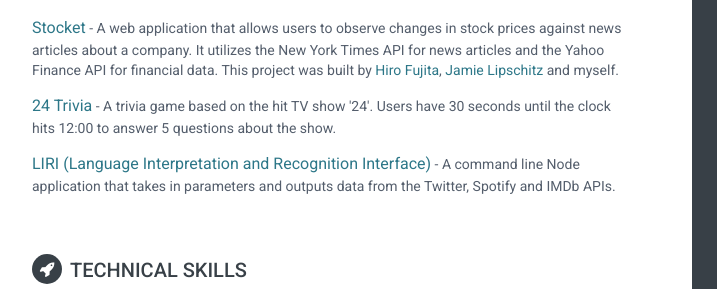
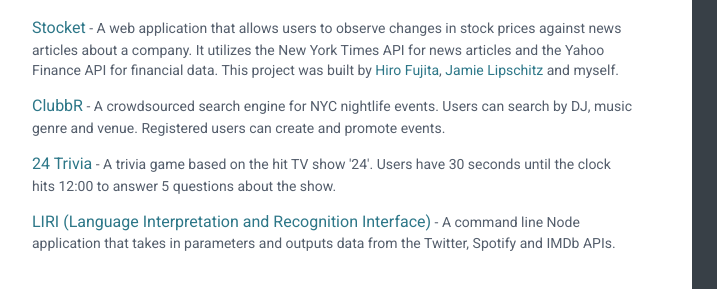
Before and after one commit to RyanSy/ryansy.github.io, a plain HTML site: page index.html in a window 1280 px wide. Shown: the part 338-627 px from the top of the page, 188-905 px from the left. Drawn offline with Linux system fonts and the light colour scheme.

Commit message:
added clubbr to projects list

```diff
--- a/index.html
+++ b/index.html
@@ -87,6 +87,10 @@
                     <span class="project-tagline">A web application that allows users to observe changes in stock prices against news articles about a company. It utilizes the New York Times API for news articles and the Yahoo Finance API for financial data. This project was built by <a href="http://www.hirofujidesign.com/" target="_blank">Hiro Fujita</a>, <a href="https://github.com/Jlipschitz" targer="_blank">Jamie Lipschitz</a> and myself.</span>
                 </div><!--//item-->
                 <div class="item">
+                    <span class="project-title"><a href="https://clubbrnyc.herokuapp.com/" target="_blank">ClubbR</a></span> -
+                    <span class="project-tagline">A crowdsourced search engine for NYC nightlife events. Users can search by DJ, music genre and venue. Registered users can create and promote events.</span>
+                </div><!--//item-->
+                <div class="item">
                     <span class="project-title"><a href="http://trivia-24.herokuapp.com/" target="_blank">24 Trivia</a></span> - <span class="project-tagline">A trivia game based on the hit TV show '24'. Users have 30 seconds until the clock hits 12:00 to answer 5 questions about the show.</span>
                 </div><!--//item-->
                 <div class="item">
```
